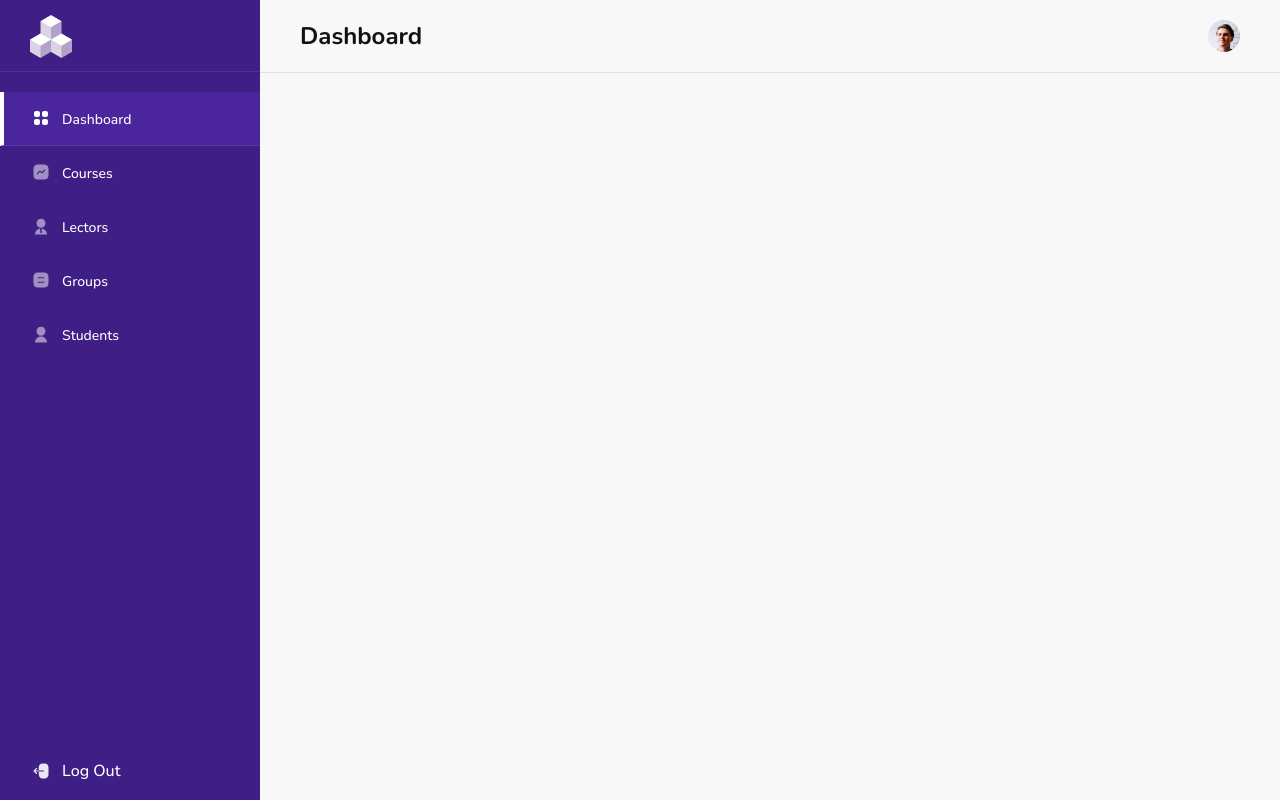
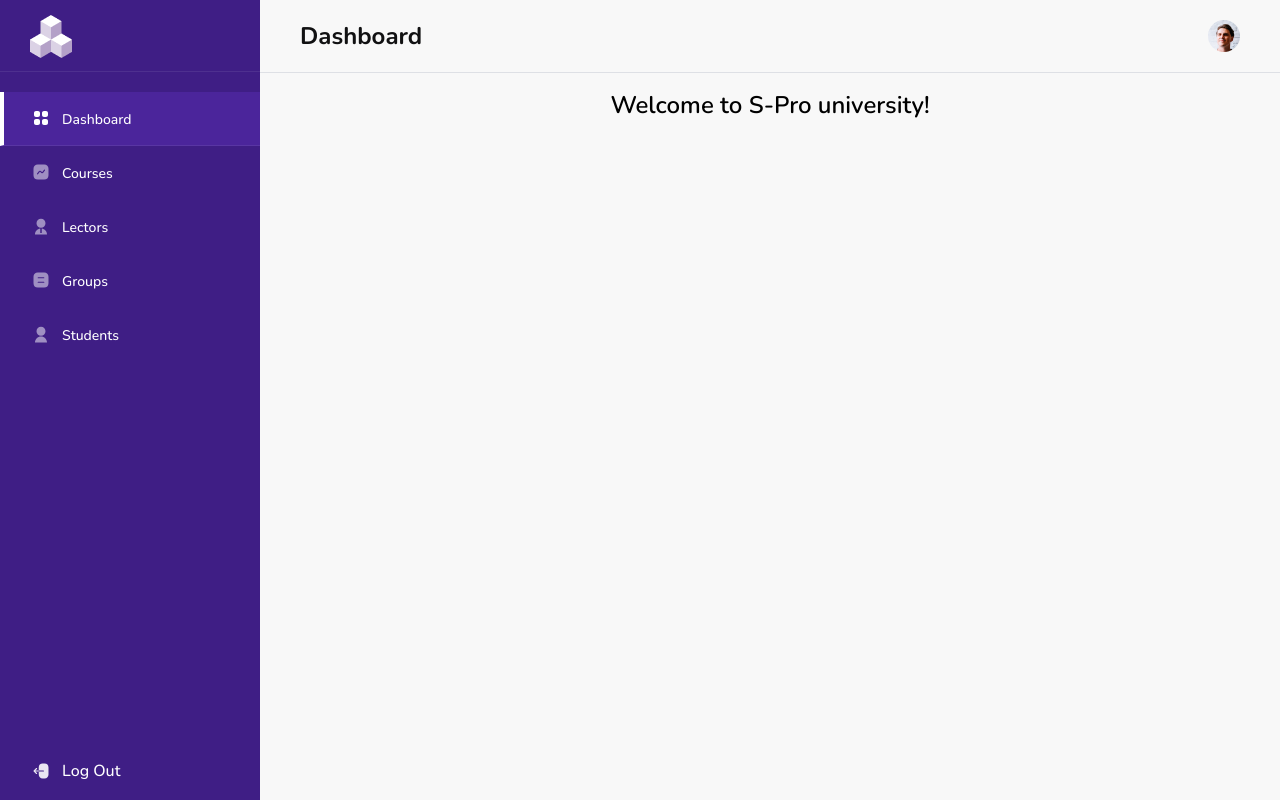
Before and after one commit to wrld1/university-ui, a React (Create React App) app: page /dashboard in a window 1280 px wide. Built offline with nearby package versions, Linux system fonts and the light colour scheme; no server answers; sample sign-in values are in the browser's storage.

Commit message:
Fix wrong datatypes in age input

```diff
--- a/src/components/DataTablePagination/DataTablePagination.module.scss
+++ b/src/components/DataTablePagination/DataTablePagination.module.scss
@@ -25,7 +25,7 @@
   display: block;
   width: 100%;
   height: 100%;
-  margin: 0 4px;
+  margin: 0;
   transition: background-color 0.3s, color 0.3s, border-color 0.3s;
 }
 
--- a/src/components/DataTablePagination/DataTablePagination.tsx
+++ b/src/components/DataTablePagination/DataTablePagination.tsx
@@ -12,7 +12,7 @@ const DataTablePagination: React.FC<DataTablePaginationProps> = ({
   handlePageChange,
 }) => (
   <ReactPaginate
-    previousLabel={"← Previous"}
+    previousLabel={"← Prev"}
     nextLabel={"Next →"}
     breakLabel={"..."}
     pageCount={Math.ceil(pageCount)}
--- a/src/components/PagesComponents/StudentPageInformation/StudentPageInformation.tsx
+++ b/src/components/PagesComponents/StudentPageInformation/StudentPageInformation.tsx
@@ -34,13 +34,16 @@ const schema = yup.object().shape({
       "is-valid-age",
       "Age must be a positive integer if provided",
       (value) => {
-        if (!value || value === "") {
+        const ageValue =
+          typeof value === "string" ? parseInt(value, 10) : value;
+
+        if (!ageValue || ageValue === "") {
           return true;
         }
-        if (typeof value !== "number") {
+        if (typeof ageValue !== "number") {
           return false;
         }
-        return value > 0 && Number.isInteger(value);
+        return ageValue > 0 && Number.isInteger(ageValue);
       }
     )
     .nullable(),
--- a/src/components/forms/StudentForm/EditStudentForm.tsx
+++ b/src/components/forms/StudentForm/EditStudentForm.tsx
@@ -36,15 +36,16 @@ const schema = yup.object().shape({
       "is-valid-age",
       "Age must be a positive integer if provided",
       (value) => {
-        if (!value || value === "") {
+        const ageValue =
+          typeof value === "string" ? parseInt(value, 10) : value;
+
+        if (!ageValue || ageValue === "") {
           return true;
         }
-
-        if (typeof value !== "number") {
+        if (typeof ageValue !== "number") {
           return false;
         }
-
-        return value > 0 && Number.isInteger(value);
+        return ageValue > 0 && Number.isInteger(ageValue);
       }
     )
     .nullable(),
--- a/src/pages/DashboardPage/index.tsx
+++ b/src/pages/DashboardPage/index.tsx
@@ -1,10 +1,17 @@
 import MainContent from "../../components/LayoutsComponents/Main/MainContent";
 import DashboardLayout from "../../layouts/DashboardLayout/DashboardLayout";
+import styles from "../../styles/pages/DashboardPage.module.scss";
 
 const DashboardPage: React.FC = () => {
   return (
     <DashboardLayout heading="Dashboard">
-      <MainContent />
+      <MainContent>
+        <div className={styles.dashboard__wrapper}>
+          <p className={styles.dashboard__description}>
+            Welcome to S-Pro university!
+          </p>
+        </div>
+      </MainContent>
     </DashboardLayout>
   );
 };
--- /dev/null
+++ b/src/styles/pages/DashboardPage.module.scss
@@ -0,0 +1,11 @@
+.dashboard__wrapper {
+  display: flex;
+  justify-content: center;
+  align-items: center;
+  height: 100%;
+}
+
+.dashboard__description {
+  font-weight: 600;
+  font-size: 24px;
+}
```
